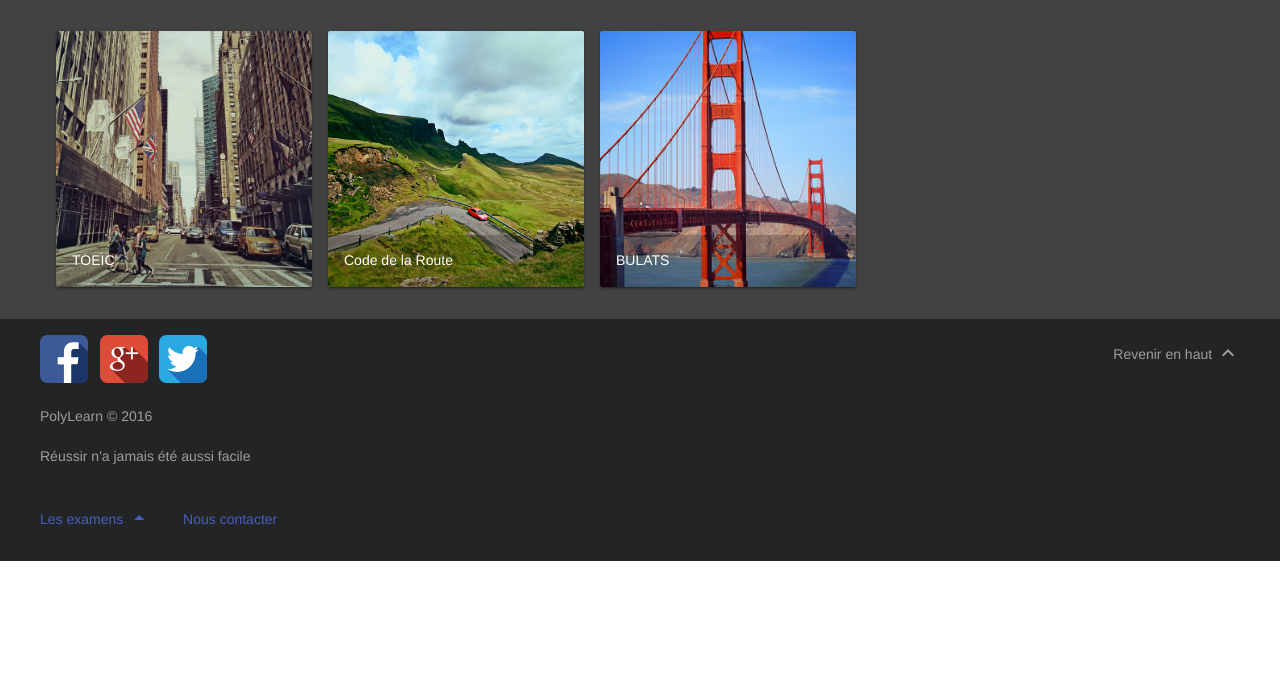
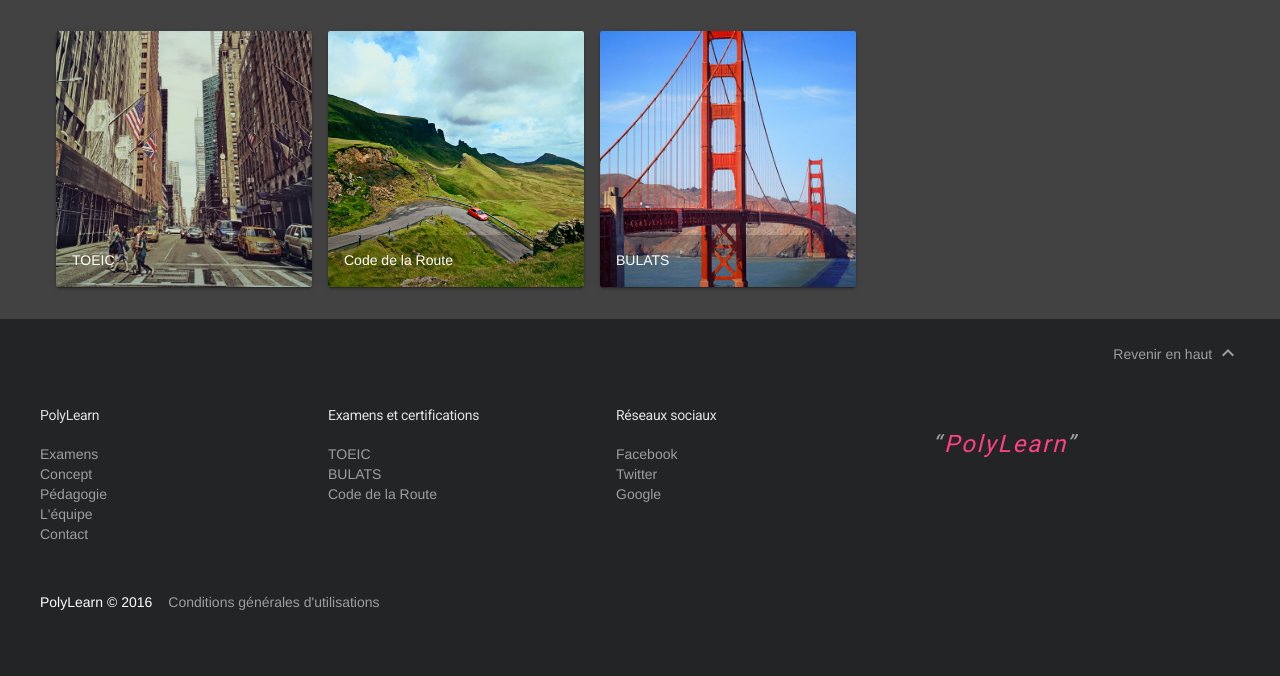
Before and after one commit to PolyLearn/portal, a Python web app: template templates/about.html in a window 1280 px wide. Shown: the part 755-1431 px from the top of the page. Run offline with Jinja, Linux system fonts and the light colour scheme; the template is opened without the code that fills it, so the values that code supplies are empty; some libraries are stand-ins or nearby versions.

Commit message:
add conditions genera... page and design

```diff
--- a/main.py
+++ b/main.py
@@ -52,7 +52,9 @@ def thanks():
 def pedagogie():
     return render_template('pedagogie.html')
 
-
+@app.route("/legal.html")
+def legal():
+    return render_template('legal.html')
 
 
 @app.context_processor
--- a/static/styles.css
+++ b/static/styles.css
@@ -189,7 +189,7 @@ h1 {
 
   .android-drawer .mdl-layout-title {
     position: relative;
-    background: #2B3882;
+    background: white;
     height: 160px;
     color: white;
   }
@@ -468,32 +468,12 @@ h1.android-sub-slogan {
     font-size: 16px;
   }
 
-.android-footer {
-  background-color: #222426;
-  position: relative;
-}
-
-  .android-footer a:hover {
-    color: #4253B2;
-  }
-
-  .android-footer .mdl-mega-footer--top-section::after {
-    border-bottom: none;
-  }
-
-  .android-footer .mdl-mega-footer--middle-section::after {
-    border-bottom: none;
-  }
-
-  .android-footer .mdl-mega-footer--bottom-section {
+  .polylearn-footer {
+    background-color: #222426;
     position: relative;
   }
 
-  .android-footer .mdl-mega-footer--bottom-section a {
-    margin-right: 2em;
-  }
-
-  .android-footer .mdl-mega-footer--right-section a .material-icons {
+  .polylearn-footer .mdl-mega-footer--right-section a .material-icons {
     position: relative;
     top: 6px;
   }
--- a/templates/base.html
+++ b/templates/base.html
@@ -43,6 +43,15 @@
   </head>
   <body>
 
+  <div id="fb-root"></div>
+  <script>(function(d, s, id) {
+    var js, fjs = d.getElementsByTagName(s)[0];
+    if (d.getElementById(id)) return;
+    js = d.createElement(s); js.id = id;
+    js.src = "//connect.facebook.net/fr_FR/sdk.js#xfbml=1&version=v2.6&appId=367497400125453";
+    fjs.parentNode.insertBefore(js, fjs);
+  }(document, 'script', 'facebook-jssdk'));</script>
+
   <div class="mdl-layout mdl-js-layout mdl-layout--fixed-header">
     {% block header %}{% include 'header.html' %}{% endblock %}
 
--- a/templates/footer.html
+++ b/templates/footer.html
@@ -32,21 +32,11 @@
 
 </section>
 
-<footer class="android-footer mdl-mega-footer">
-  <div class="mdl-mega-footer--top-section">
-    <div class="mdl-mega-footer--left-section">
-      <a href="https://www.facebook.com/polylearn.co/">
-      <img alt="Facebook" src="{{url_for('static', filename='images/social/facebook.png')}}">
-      </a>
-      &nbsp;
-      <a href="https://www.google.com/+Polylearn">
-      <img alt="Google+" src="{{url_for('static', filename='images/social/googleplus.png')}}">
-      </a>
-      &nbsp;
-      <a href="https://twitter.com/PolyLearn_co">
-      <img alt="Twitter" src="{{url_for('static', filename='images/social/twitter.png')}}">
-      </a>
-    </div>
+
+<footer class="mdl-mega-footer polylearn-footer">
+
+  <div class="mdl-mega-footer__top-section">
+
     <div class="mdl-mega-footer--right-section">
       <a class="mdl-typography--font-light" href="#top">
         Revenir en haut
@@ -55,38 +45,51 @@
     </div>
   </div>
 
-  <div class="mdl-mega-footer--middle-section">
-    <p class="mdl-typography--font-light">PolyLearn © 2016</p>
-    <p class="mdl-typography--font-light">Réussir n'a jamais été aussi facile</p>
+  <div class="mdl-mega-footer__middle-section">
+
+    <div class="mdl-mega-footer__drop-down-section">
+      <input class="mdl-mega-footer__heading-checkbox" type="checkbox" checked>
+      <h1 class="mdl-mega-footer__heading">PolyLearn</h1>
+      <ul class="mdl-mega-footer__link-list">
+        <li><a href="{{url_for('products')}}">Examens</a></li>
+        <li><a href="{{url_for('concept')}}">Concept</a></li>
+        <li><a href="{{url_for('pedagogie')}}">Pédagogie</a></li>
+        <li><a href="{{url_for('about')}}">L'équipe</a></li>
+        <li><a href="{{url_for('about')}}">Contact</a></li>
+      </ul>
+    </div>
+
+    <div class="mdl-mega-footer__drop-down-section">
+      <input class="mdl-mega-footer__heading-checkbox" type="checkbox" checked>
+      <h1 class="mdl-mega-footer__heading">Examens et certifications</h1>
+      <ul class="mdl-mega-footer__link-list">
+        <li><a href="{{ app_url('toeic') }}">TOEIC</a></li>
+        <li><a href="#">BULATS</a></li>
+        <li><a href="#">Code de la Route</a></li>
+      </ul>
+    </div>
+
+    <div class="mdl-mega-footer__drop-down-section">
+      <input class="mdl-mega-footer__heading-checkbox" type="checkbox" checked>
+      <h1 class="mdl-mega-footer__heading">Réseaux sociaux</h1>
+      <ul class="mdl-mega-footer__link-list">
+        <li><a href="https://www.facebook.com/polylearn.co/">Facebook</a></li>
+        <li><a href="https://twitter.com/PolyLearn_co">Twitter</a></li>
+        <li><a href="https://www.google.com/+Polylearn">Google</a></li>
+      </ul>
+    </div>
+
+    <div class="mdl-mega-footer__drop-down-section">
+      <div class="fb-page" data-href="https://www.facebook.com/polylearn.co/" data-tabs="timeline" data-height="70" data-small-header="false" data-adapt-container-width="true" data-hide-cover="false" data-show-facepile="true"><blockquote cite="https://www.facebook.com/polylearn.co/" class="fb-xfbml-parse-ignore"><a href="https://www.facebook.com/polylearn.co/">PolyLearn</a></blockquote></div>
+    </div>
+
   </div>
 
-  <div class="mdl-mega-footer--bottom-section">
-    <a class="android-link android-link-menu mdl-typography--font-light" id="version-dropdown">
-      Les examens
-      <i class="material-icons">arrow_drop_up</i>
-    </a>
-    <ul class="mdl-menu mdl-js-menu mdl-menu--top-left mdl-js-ripple-effect" for="version-dropdown">
-      <a href="{{ app_url('toeic') }}"><li class="mdl-menu__item">TOEIC</li></a>
-      <li class="mdl-menu__item">Code de la route</li>
-      <li class="mdl-menu__item">BULATS</li>
+  <div class="mdl-mega-footer__bottom-section">
+    <div class="mdl-logo">PolyLearn © 2016</div>
+    <ul class="mdl-mega-footer__link-list">
+      <li><a href="{{url_for('legal')}}">Conditions générales d'utilisations</a></li>
     </ul>
-
-    <!--
-    <a class="android-link android-link-menu mdl-typography--font-light" id="developers-dropdown">
-      Pour les organismes de formations et écoles
-      <i class="material-icons">arrow_drop_up</i>
-    </a>
-    <ul class="mdl-menu mdl-js-menu mdl-menu--top-left mdl-js-ripple-effect" for="developers-dropdown">
-      <li class="mdl-menu__item">Nos offres</li>
-      <li class="mdl-menu__item">Nos avantages</li>
-    </ul>
-  -->
-
-
-    <a class="android-link mdl-typography--font-light" href="{{ url_for('contact')}}">Nous contacter</a>
-    <!--
-    <a class="android-link mdl-typography--font-light" href="">Privacy Policy</a>
-  -->
   </div>
 
 </footer>
```
